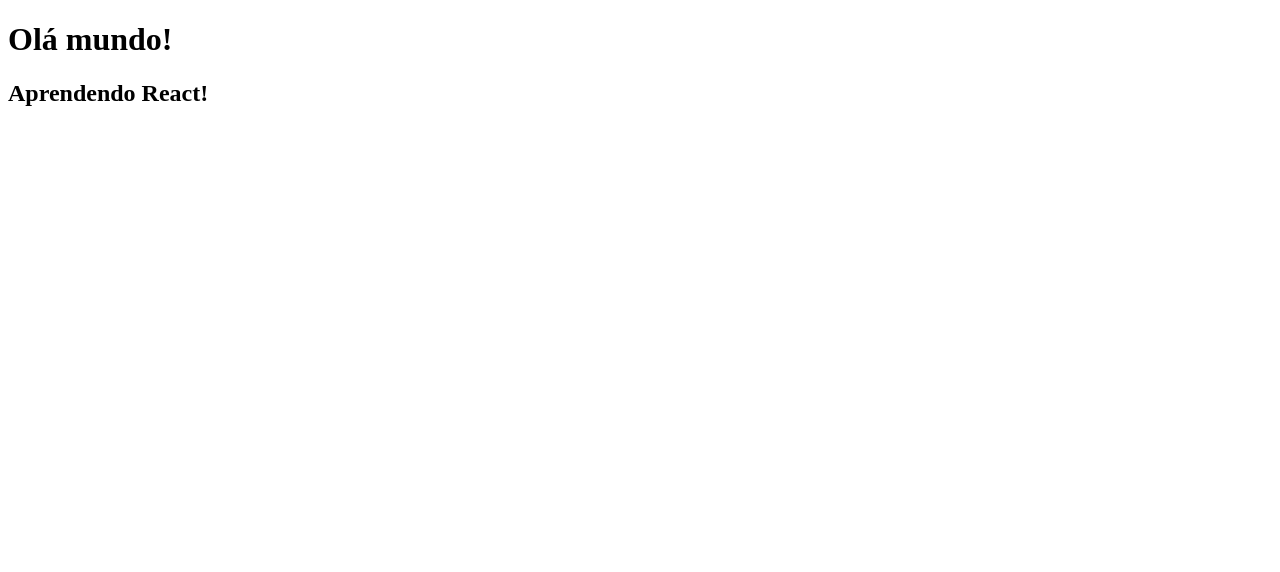
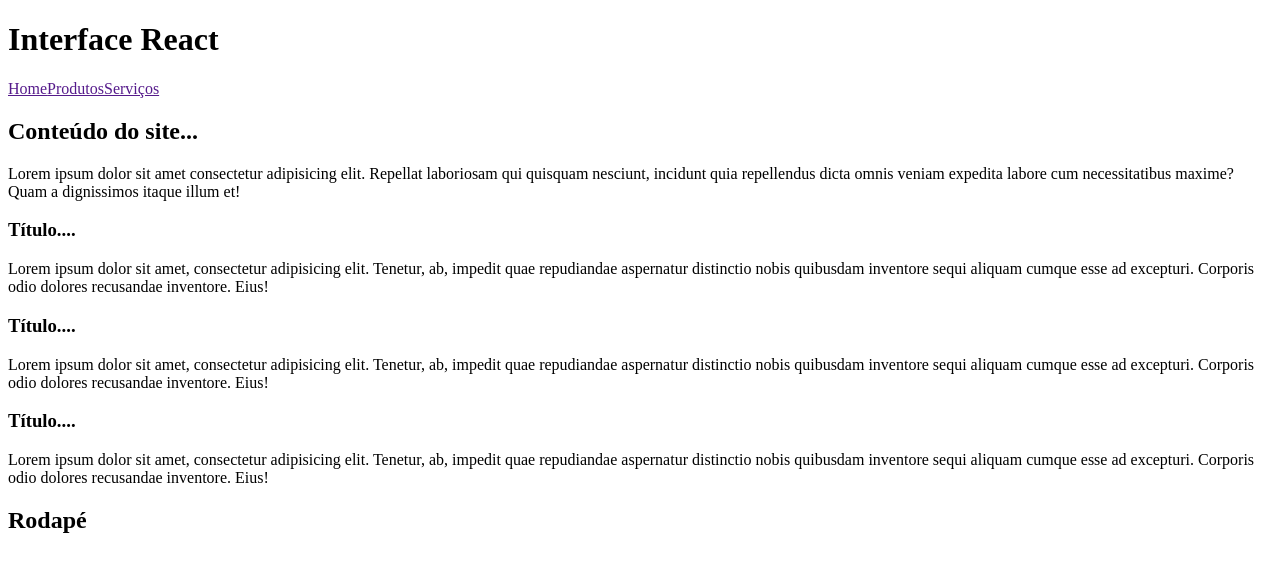
Before and after one commit to IgnacioNeto/meu-app, a React (Create React App) app: page / in a window 1280 px wide. Shown: the top 572 px of the page. Built offline with nearby package versions, Linux system fonts and the light colour scheme.

Commit message:
Criação de componentes
Criação de componentes

```diff
--- a/src/App.jsx
+++ b/src/App.jsx
@@ -1,10 +1,15 @@
-function App() {
+import Cabecalho from "./components/layout/Cabecalho";
+import Conteudo from "./components/layout/Conteudo";
+import Rodape from "./components/layout/Rodape";
+
+const App = () => {
   return (
-    <div>
-      <h1>Olá mundo!</h1>
-      <h2>Aprendendo React!</h2>
-    </div>
+    <>
+      <Cabecalho />
+      <Conteudo />
+      <Rodape />
+    </>
   );
-}
+};
 
 export default App;
--- /dev/null
+++ b/src/components/Artigo.jsx
@@ -0,0 +1,15 @@
+const Artigo = () => {
+  return (
+    <article>
+      <h3>Título....</h3>
+      <p>
+        Lorem ipsum dolor sit amet, consectetur adipisicing elit. Tenetur, ab,
+        impedit quae repudiandae aspernatur distinctio nobis quibusdam inventore
+        sequi aliquam cumque esse ad excepturi. Corporis odio dolores recusandae
+        inventore. Eius!
+      </p>
+    </article>
+  );
+};
+
+export default Artigo;
--- /dev/null
+++ b/src/components/Menu.jsx
@@ -0,0 +1,11 @@
+const Menu = () => {
+  return (
+    <nav>
+      <a href="">Home</a>
+      <a href="">Produtos</a>
+      <a href="">Serviços</a>
+    </nav>
+  );
+};
+
+export default Menu;
--- /dev/null
+++ b/src/components/layout/Cabecalho.jsx
@@ -0,0 +1,12 @@
+import Menu from "../Menu";
+
+const Cabecalho = () => {
+  return (
+    <header>
+      <h1>Interface React</h1>
+      <Menu />
+    </header>
+  );
+};
+
+export default Cabecalho;
--- /dev/null
+++ b/src/components/layout/Conteudo.jsx
@@ -0,0 +1,40 @@
+import Artigo from "../Artigo";
+
+const Conteudo = () => {
+  return (
+    <main>
+      <section>
+        <h2>Conteúdo do site...</h2>
+        <p>
+          Lorem ipsum dolor sit amet consectetur adipisicing elit. Repellat
+          laboriosam qui quisquam nesciunt, incidunt quia repellendus dicta
+          omnis veniam expedita labore cum necessitatibus maxime? Quam a
+          dignissimos itaque illum et!
+        </p>
+
+        <Artigo />
+
+        <article>
+          <h3>Título....</h3>
+          <p>
+            Lorem ipsum dolor sit amet, consectetur adipisicing elit. Tenetur,
+            ab, impedit quae repudiandae aspernatur distinctio nobis quibusdam
+            inventore sequi aliquam cumque esse ad excepturi. Corporis odio
+            dolores recusandae inventore. Eius!
+          </p>
+        </article>
+        <article>
+          <h3>Título....</h3>
+          <p>
+            Lorem ipsum dolor sit amet, consectetur adipisicing elit. Tenetur,
+            ab, impedit quae repudiandae aspernatur distinctio nobis quibusdam
+            inventore sequi aliquam cumque esse ad excepturi. Corporis odio
+            dolores recusandae inventore. Eius!
+          </p>
+        </article>
+      </section>
+    </main>
+  );
+};
+
+export default Conteudo;
--- /dev/null
+++ b/src/components/layout/Rodape.jsx
@@ -0,0 +1,9 @@
+const Rodape = () => {
+  return (
+    <footer>
+      <h2>Rodapé</h2>
+    </footer>
+  );
+};
+
+export default Rodape;
```
